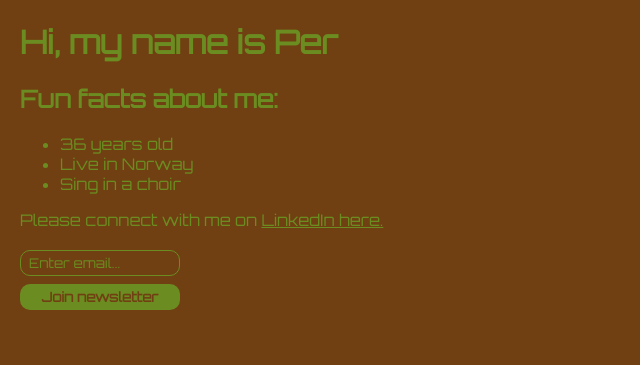
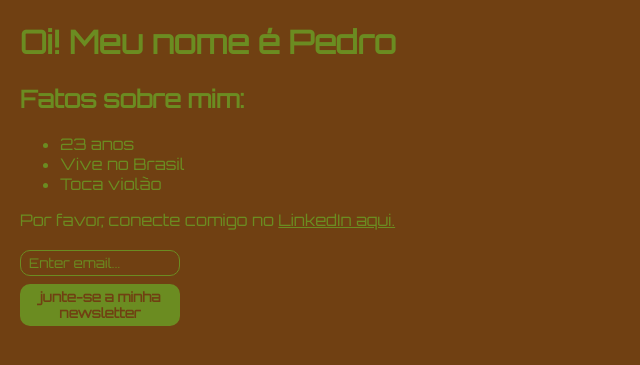
Before and after one commit to PedroH31/Card-Digital, a plain HTML site: page index.html in a window 1280 px wide. Shown: the part 47-412 px from the top of the page, without its empty margins (0-640 px from the left). Drawn offline with Linux system fonts and the light colour scheme; a web font is replaced by a local one.

Commit message:
alterado index

```diff
--- a/index.html
+++ b/index.html
@@ -7,15 +7,15 @@
     </head>
     <body>
         <img src="per.jpg">
-        <h1>Hi, my name is Per</h1>
-        <h2>Fun facts about me:</h2>
+        <h1>Oi! Meu nome é Pedro</h1>
+        <h2>Fatos sobre mim:</h2>
         <ul>
-            <li>36 years old</li>
-            <li>Live in Norway</li>
-            <li>Sing in a choir</li>
+            <li>23 anos</li>
+            <li>Vive no Brasil</li>
+            <li>Toca violão</li>
         </ul>
-        <p>Please connect with me on <a href="https://www.linkedin.com/in/per-harald-borgen/" taget="_blank">LinkedIn here.</a></p>
+        <p>Por favor, conecte comigo no <a href="https://www.linkedin.com/in/per-harald-borgen/" taget="_blank">LinkedIn aqui.</a></p>
         <input type="text" placeholder="Enter email...">
-        <button>Join newsletter</button>
+        <button>junte-se a minha newsletter</button>
     </body>
 </html>
```
